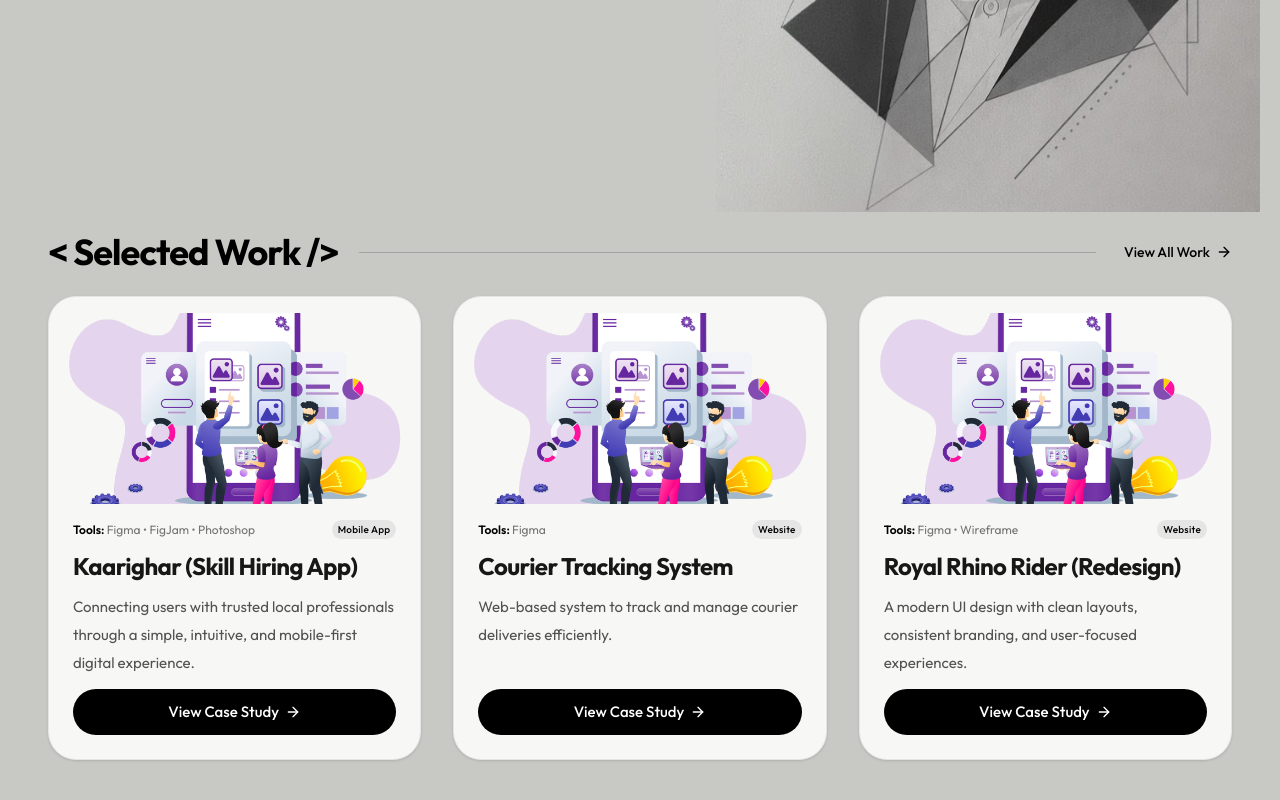
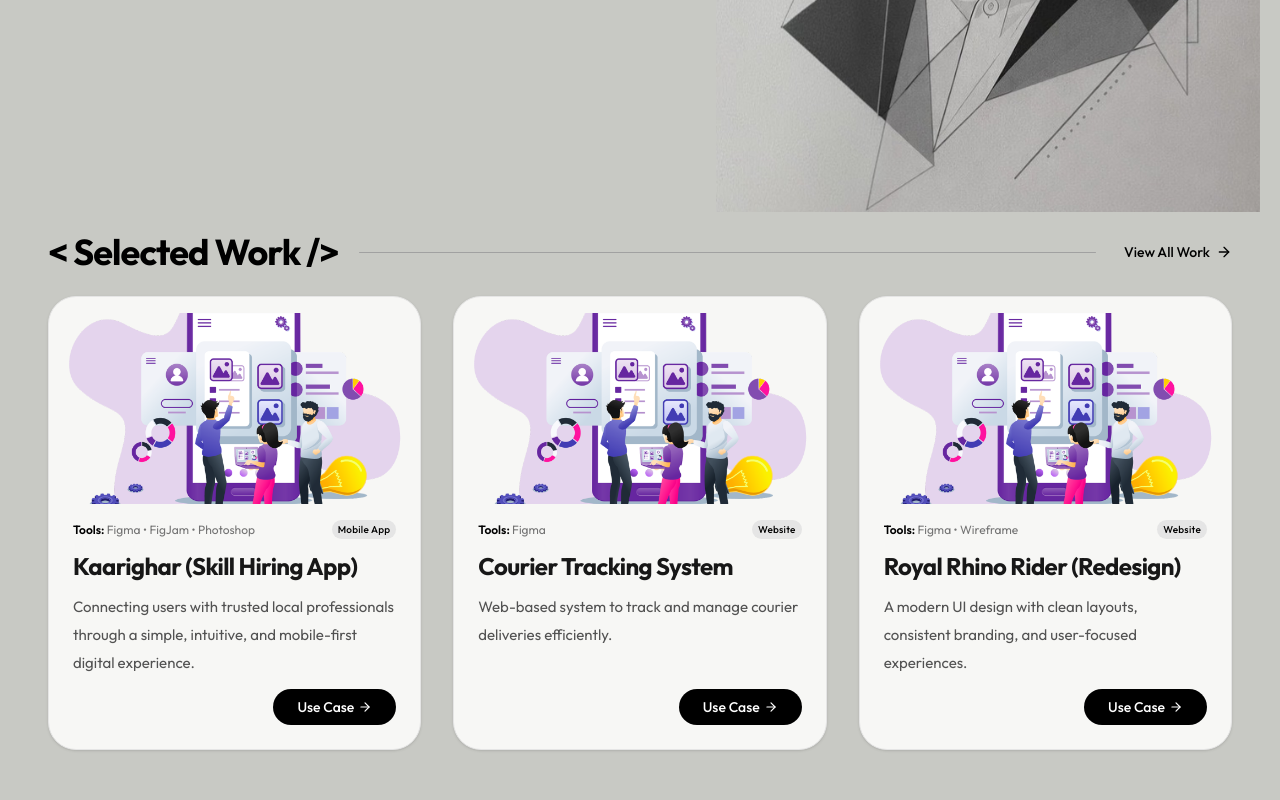
Before and after one commit to Im-binay/Binay_portfolio, a React (Vite) app: page / in a window 1280 px wide. Shown: the part 653-1453 px from the top of the page. Built offline with nearby package versions, Linux system fonts and the light colour scheme.

Commit message:
Added UseCase of RRR

```diff
--- a/src/components/Projects.jsx
+++ b/src/components/Projects.jsx
@@ -11,7 +11,7 @@ const projects = [
     title: "Kaarighar (Skill Hiring App)",
     description:
       "Connecting users with trusted local professionals through a simple, intuitive, and mobile-first digital experience.",
-    tools: "Figma • FigJam • Photoshop",
+    tools: " Figma • FigJam • Photoshop",
     category: "Mobile App",
     image: kaarighar,
     caseStudy: "/UseCaseKaarighar.pdf",
@@ -34,7 +34,7 @@ const projects = [
     tools: "Figma • Wireframe",
     category: "Website",
     image: courier,
-    caseStudy: "#",
+    caseStudy: "/RRRUseCAse.pdf",
   },
   {
     id: 4,
@@ -48,9 +48,7 @@ const projects = [
   },
 ];
 
-// ========================================
-// Reusable Animated Project Card
-// ========================================
+// ================= Project Card =================
 const ProjectCard = ({ project, index }) => {
   return (
     <motion.div
@@ -62,10 +60,10 @@ const ProjectCard = ({ project, index }) => {
         ease: [0.25, 1, 0.5, 1],
         delay: index * 0.15,
       }}
-      className="bg-[#F7F7F5] rounded-[18px] md:rounded-[24px] lg:rounded-[28px] border border-neutral-200 overflow-hidden shadow-sm transition-all duration-300 hover:-translate-y-1 md:hover:-translate-y-2 hover:shadow-md md:hover:shadow-xl flex flex-col justify-between max-w-[310px] md:max-w-none mx-auto w-full h-full"
+      className="bg-[#F7F7F5] rounded-[18px] md:rounded-[24px] lg:rounded-[28px] border border-neutral-200 overflow-hidden shadow-sm transition-all duration-300 hover:-translate-y-1 md:hover:-translate-y-2 hover:shadow-md md:hover:shadow-xl flex flex-col justify-between h-full max-w-[310px] md:max-w-none mx-auto w-full"
     >
       <div>
-        {/* Image Wrapper */}
+        {/* ================= Image Wrapper ================= */}
         <div className="p-2 md:p-3.5 lg:p-4">
           <img
             src={project.image}
@@ -74,8 +72,9 @@ const ProjectCard = ({ project, index }) => {
           />
         </div>
 
-        {/* Content Details */}
+        {/* ================= Content Details ================= */}
         <div className="px-3 md:px-5 lg:px-6 pb-2">
+          {/* Tools + Category */}
           <div className="flex justify-between items-center gap-2 mb-1.5 md:mb-3">
             <p className="text-[9px] md:text-xs text-neutral-500 leading-relaxed max-w-[65%] truncate md:whitespace-normal">
               <span className="font-semibold text-black">Tools: </span>
@@ -99,43 +98,55 @@ const ProjectCard = ({ project, index }) => {
         </div>
       </div>
 
-      {/* Bottom Action */}
+      {/* ================= Bottom Action ================= */}
       <div className="px-3 md:px-5 lg:px-6 pb-3.5 md:pb-5 lg:pb-6 pt-1">
+        <div className="flex justify-end mt-auto">
           <a
             href={project.caseStudy}
-          target="_blank"
-          rel="noopener noreferrer"
-          className="group relative inline-flex w-full items-center justify-center text-center gap-1.5 overflow-hidden rounded-full bg-black px-4 py-2.5 md:px-5 md:py-3 lg:px-6 lg:py-3 text-[11px] md:text-sm lg:text-[15px] font-medium text-white transition-all duration-500 hover:shadow-xl"
+            className="group relative inline-flex items-center justify-center gap-1 overflow-hidden rounded-full bg-black px-4 py-1.5 md:px-5 md:py-2 lg:px-6 text-[10px] md:text-xs lg:text-sm font-medium text-white transition-all duration-500 hover:shadow-xl whitespace-nowrap"
           >
-          {/* Hover Shine */}
+            {/* Shine Animation */}
             <span className="absolute left-[-150%] top-0 h-full w-1/2 -skew-x-12 bg-white/20 transition-all duration-[1200ms] ease-out group-hover:left-[150%]"></span>
 
             {/* Button Text */}
-          <span className="relative z-10">
-            View Case Study
-          </span>
+            <span className="relative z-10">Use Case</span>
 
             {/* Arrow */}
             <ArrowRight
-            size={14}
-            className="relative z-10 transition-transform duration-500 group-hover:translate-x-1 md:w-4 md:h-4"
+              size={10}
+              className="relative z-10 transition-transform duration-500 group-hover:translate-x-1 md:w-3.5 md:h-3.5"
             />
           </a>
+        </div>
       </div>
     </motion.div>
   );
 };
 
-// ========================================
-// Projects Section
-// ========================================
+// ================= Projects Section =================
 const Projects = () => {
   const [showAll, setShowAll] = useState(false);
 
   // Reference for the 4th project
   const fourthProjectRef = useRef(null);
 
-  // Header Animation
+  // ================= View All Handler =================
+  const handleViewAll = () => {
+    setShowAll(true);
+
+    // Wait for the 4th card to render before scrolling
+    setTimeout(() => {
+      fourthProjectRef.current?.scrollIntoView({
+        behavior: "smooth",
+        block: "center",
+      });
+    }, 100);
+  };
+
+  // Show only 3 projects initially
+  const visibleProjects = showAll ? projects : projects.slice(0, 3);
+
+  // ================= Header Animation =================
   const headerVariants = {
     hidden: {
       opacity: 0,
@@ -151,24 +162,6 @@ const Projects = () => {
     },
   };
 
-  // View All Work
-  const handleViewAll = () => {
-    setShowAll(true);
-
-    // Wait for the 4th project to appear
-    setTimeout(() => {
-      fourthProjectRef.current?.scrollIntoView({
-        behavior: "smooth",
-        block: "center",
-      });
-    }, 150);
-  };
-
-  // Show Less
-  const handleShowLess = () => {
-    setShowAll(false);
-  };
-
   return (
     <section
       id="work"
@@ -180,66 +173,65 @@ const Projects = () => {
         <motion.div
           initial="hidden"
           whileInView="visible"
-          viewport={{ once: false, amount: 0.2 }}
+          viewport={{
+            once: false,
+            amount: 0.2,
+          }}
           variants={headerVariants}
           className="flex flex-row items-center justify-between gap-3 mb-3 md:mb-6 w-full flex-nowrap"
         >
+          {/* Header Title + Divider */}
           <div className="flex items-center flex-1">
             <h2 className="text-lg sm:text-2xl md:text-3xl lg:text-4xl font-bold whitespace-nowrap tracking-tight">
               &lt; Selected Work /&gt;
             </h2>
 
+            {/* Divider */}
             <div className="hidden sm:block ml-4 md:ml-5 flex-1 h-[1px] overflow-hidden bg-neutral-400 rounded-full">
               <div className="h-px w-full bg-black animate-divider"></div>
             </div>
           </div>
 
-          {/* View All / Show Less */}
-          {!showAll ? (
+          {/* ================= View All Work Button ================= */}
           <button
-              type="button"
             onClick={handleViewAll}
-              className="group inline-flex items-center gap-1.5 text-xs sm:text-sm font-medium text-black whitespace-nowrap shrink-0 ml-4"
+            disabled={showAll}
+            className={`group inline-flex items-center gap-1.5 text-xs sm:text-sm font-medium text-black whitespace-nowrap shrink-0 ml-4 ${
+              showAll
+                ? "opacity-50 cursor-default"
+                : "cursor-pointer"
+            }`}
           >
             <span className="relative">
-                View All Work
+              {showAll ? "All Work" : "View All Work"}
 
               <span className="absolute left-0 -bottom-1 h-[1.5px] w-0 bg-black transition-all duration-300 group-hover:w-full"></span>
             </span>
 
             <ArrowRight
               size={14}
-                className="transition-transform duration-300 group-hover:translate-x-1 sm:w-4 sm:h-4"
+              className={`transition-transform duration-300 ${
+                !showAll
+                  ? "group-hover:translate-x-1"
+                  : ""
+              } sm:w-4 sm:h-4`}
             />
           </button>
-          ) : (
-            <button
-              type="button"
-              onClick={handleShowLess}
-              className="group inline-flex items-center gap-1.5 text-xs sm:text-sm font-medium text-black whitespace-nowrap shrink-0 ml-4"
-            >
-              <span className="relative">
-                Show Less
-
-                <span className="absolute left-0 -bottom-1 h-[1.5px] w-0 bg-black transition-all duration-300 group-hover:w-full"></span>
-              </span>
-
-              <ArrowRight
-                size={14}
-                className="rotate-[-90deg] transition-transform duration-300 group-hover:-translate-y-1 sm:w-4 sm:h-4"
-              />
-            </button>
-          )}
         </motion.div>
 
         {/* ================= Cards Grid ================= */}
-        <div className="grid grid-cols-1 md:grid-cols-2 lg:grid-cols-3 gap-6 md:gap-6 lg:gap-6 xl:gap-8">
-          {projects
-            .slice(0, showAll ? projects.length : 3)
-            .map((project, index) => (
+        <div className="grid grid-cols-1 md:grid-cols-2 lg:grid-cols-3 gap-6 md:gap-6 lg:gap-6 xl:gap-8 items-stretch">
+          {visibleProjects.map((project, index) => {
+            const isFourthProject = project.id === 4;
+
+            return (
               <div
                 key={project.id}
-                ref={index === 3 ? fourthProjectRef : null}
+                ref={
+                  isFourthProject
+                    ? fourthProjectRef
+                    : null
+                }
                 className="h-full"
               >
                 <ProjectCard
@@ -247,7 +239,8 @@ const Projects = () => {
                   index={index}
                 />
               </div>
-            ))}
+            );
+          })}
         </div>
 
       </div>
```
Also changed, not shown: 1 other file (tests, documents, lock files or other folders). Lines whose indentation alone changed are shown as unchanged.
